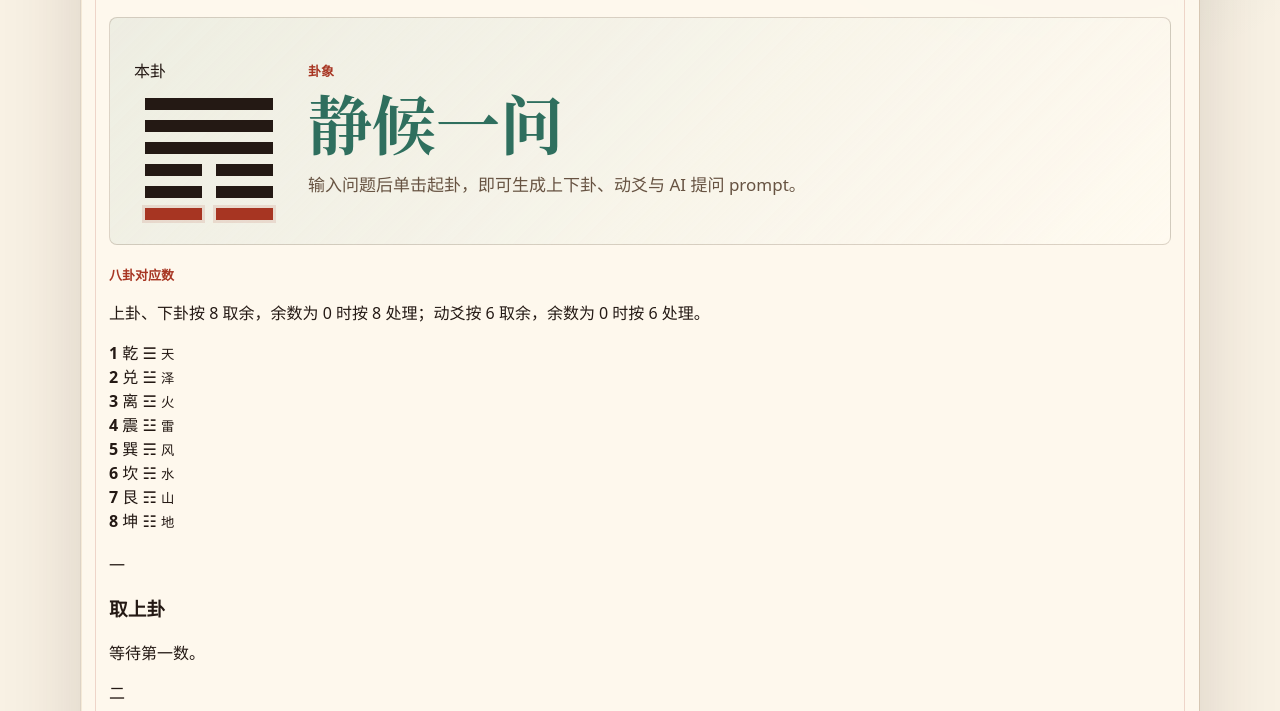
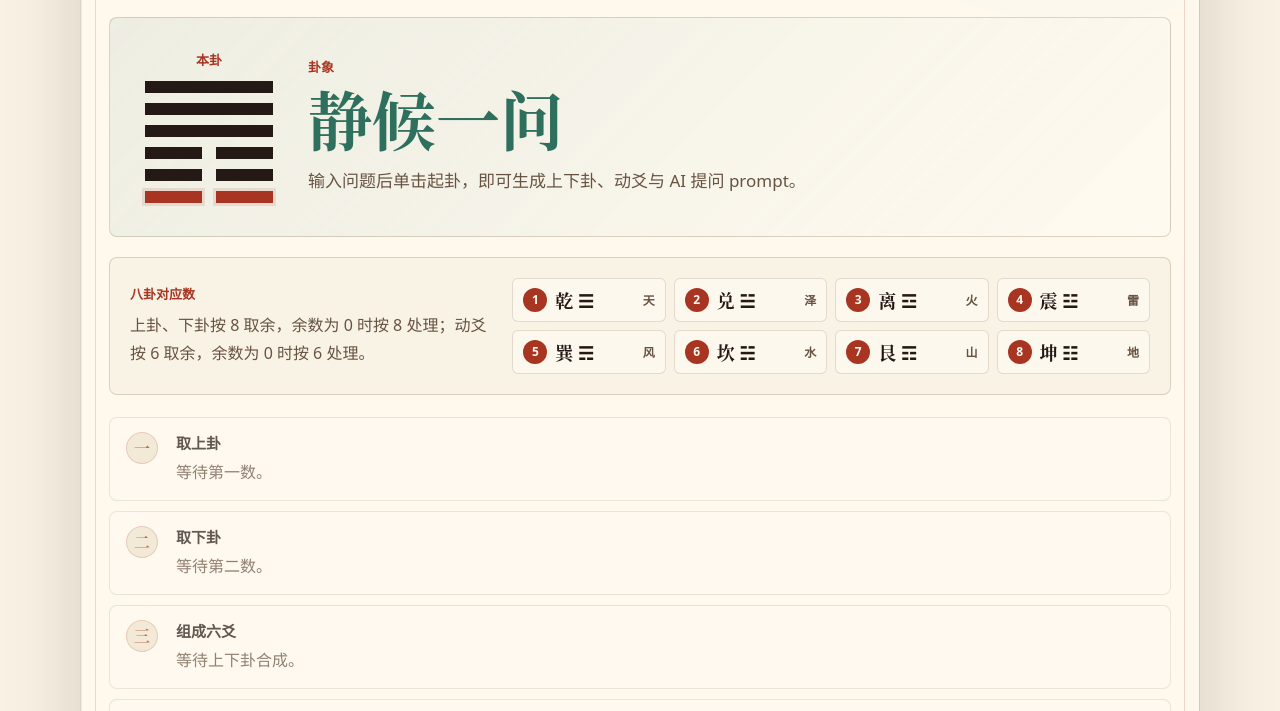
Before and after one commit to jas0nh/meihua-three-numbers, a plain HTML site: page index.html in a window 1280 px wide. Shown: the part 649-1360 px from the top of the page. Drawn offline with Linux system fonts and the light colour scheme.

Commit message:
Update detailed divination walkthrough

```diff
--- a/styles.css
+++ b/styles.css
@@ -122,6 +122,8 @@ h1 {
 .question-block,
 .numbers,
 .result,
+.method-card,
+.calculation,
 .prompt-block,
 .ai-links {
   position: relative;
@@ -236,6 +238,19 @@ button:disabled {
   border-radius: 8px;
 }
 
+.hexagram-stack {
+  display: grid;
+  justify-items: center;
+  gap: 12px;
+}
+
+.hexagram-stack p {
+  margin: 0;
+  color: var(--cinnabar);
+  font-size: 13px;
+  font-weight: 700;
+}
+
 .hexagram-lines {
   display: grid;
   gap: 10px;
@@ -281,6 +296,116 @@ button:disabled {
   line-height: 1.8;
 }
 
+.method-card {
+  display: grid;
+  grid-template-columns: minmax(220px, 0.8fr) 1.4fr;
+  gap: 18px;
+  align-items: center;
+  padding: 20px;
+  background: rgba(248, 241, 228, 0.76);
+  border: 1px solid var(--line);
+  border-radius: 8px;
+}
+
+.method-card p:last-child {
+  margin: 8px 0 0;
+  color: var(--ink-soft);
+  line-height: 1.75;
+}
+
+.trigram-grid {
+  display: grid;
+  grid-template-columns: repeat(4, minmax(0, 1fr));
+  gap: 8px;
+}
+
+.trigram-cell {
+  display: grid;
+  grid-template-columns: auto 1fr auto;
+  gap: 8px;
+  align-items: center;
+  min-height: 42px;
+  padding: 8px 10px;
+  background: rgba(255, 250, 240, 0.74);
+  border: 1px solid rgba(89, 60, 38, 0.16);
+  border-radius: 6px;
+}
+
+.trigram-cell strong {
+  display: grid;
+  place-items: center;
+  width: 24px;
+  aspect-ratio: 1;
+  color: var(--silk);
+  font-size: 12px;
+  background: var(--cinnabar);
+  border-radius: 50%;
+}
+
+.trigram-cell span {
+  color: var(--ink);
+  font-family: var(--serif);
+  font-size: 18px;
+  font-weight: 700;
+}
+
+.trigram-cell small {
+  color: var(--ink-soft);
+  font-size: 12px;
+  font-weight: 700;
+}
+
+.calculation {
+  display: grid;
+  gap: 10px;
+}
+
+.calc-step {
+  display: grid;
+  grid-template-columns: 38px 1fr;
+  gap: 12px;
+  align-items: start;
+  padding: 14px 16px;
+  background: rgba(255, 250, 240, 0.68);
+  border: 1px solid rgba(89, 60, 38, 0.16);
+  border-radius: 8px;
+  opacity: 0.72;
+  transform: translateY(2px);
+  transition: opacity 260ms ease, transform 260ms ease, border-color 260ms ease, background 260ms ease;
+}
+
+.calc-step > span {
+  display: grid;
+  place-items: center;
+  width: 32px;
+  aspect-ratio: 1;
+  color: var(--cinnabar);
+  font-family: var(--serif);
+  font-weight: 700;
+  background: var(--paper-deep);
+  border: 1px solid rgba(167, 53, 34, 0.24);
+  border-radius: 50%;
+}
+
+.calc-step h3 {
+  margin: 0;
+  color: var(--ink);
+  font-size: 15px;
+}
+
+.calc-step p {
+  margin: 6px 0 0;
+  color: var(--ink-soft);
+  line-height: 1.7;
+}
+
+.calc-step.is-active {
+  opacity: 1;
+  transform: translateY(0);
+  background: rgba(255, 250, 240, 0.88);
+  border-color: rgba(167, 53, 34, 0.32);
+}
+
 .prompt-block {
   display: grid;
   grid-template-columns: 1fr auto;
@@ -299,6 +424,7 @@ button:disabled {
   margin: 8px 0 0;
   color: var(--silk);
   line-height: 1.7;
+  white-space: pre-line;
 }
 
 .ai-links {
@@ -382,6 +508,7 @@ button:disabled {
   .hero,
   .question-block,
   .result,
+  .method-card,
   .prompt-block {
     grid-template-columns: 1fr;
   }
@@ -400,6 +527,10 @@ button:disabled {
     grid-template-columns: repeat(2, minmax(0, 1fr));
   }
 
+  .trigram-grid {
+    grid-template-columns: repeat(2, minmax(0, 1fr));
+  }
+
   .divination-panel {
     padding: 18px;
   }
```
